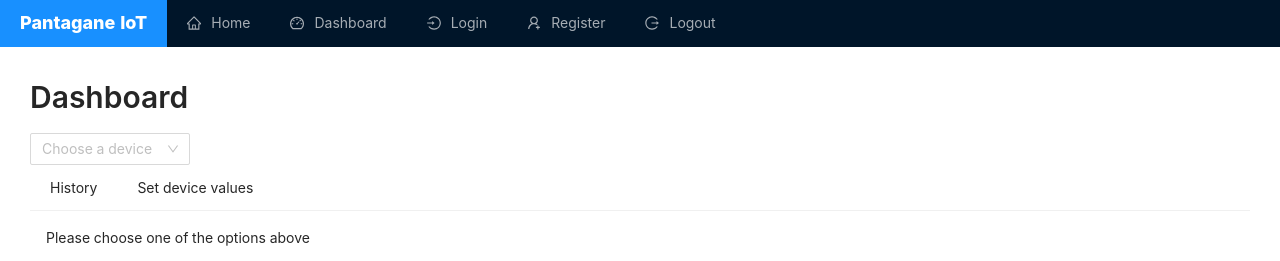
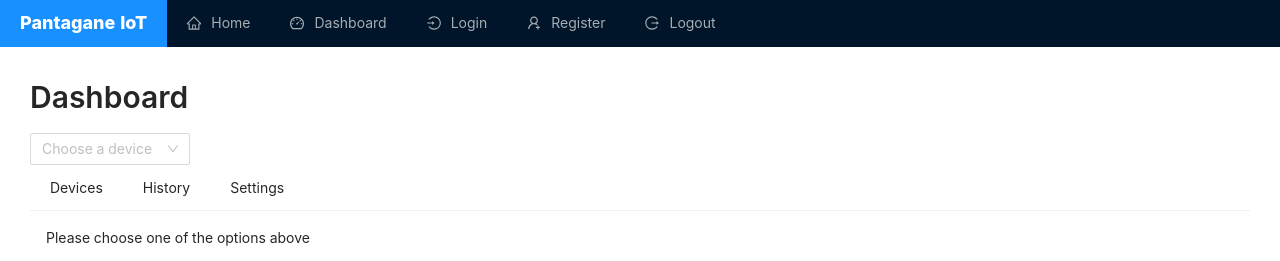
Before and after one commit to tonesija/pantagane, a React (Create React App) app in the folder frontend/: page /dashboard in a window 1280 px wide. Shown: the top 261 px of the page. Built offline with nearby package versions, Linux system fonts and the light colour scheme.

Commit message:
added devices tab, renamed setdevicevalues to settings

```diff
--- a/frontend/src/App.js
+++ b/frontend/src/App.js
@@ -6,7 +6,8 @@ import {
   Register,
   Home,
   History,
-  SetDeviceValues,
+  Settings,
+  Devices,
 } from "./pages";
 
 import "antd/dist/antd.min.css";
@@ -23,8 +24,9 @@ function App() {
               index
               element={<p>Please choose one of the options above</p>}
             />
+            <Route path="devices" element={<Devices />} />
             <Route path="history" element={<History />} />
-            <Route path="setdevicevalues" element={<SetDeviceValues />} />
+            <Route path="settings" element={<Settings />} />
           </Route>
           <Route path="login" element={<Login />} />
           <Route path="register" element={<Register />} />
--- a/frontend/src/pages/Dashboard/Dashboard.js
+++ b/frontend/src/pages/Dashboard/Dashboard.js
@@ -57,14 +57,16 @@ function Dashboard() {
         mode="horizontal"
         items={[
           {
+            label: <Link to="/dashboard/devices">Devices</Link>,
+            key: "dashboard-devices",
+          },
+          {
             label: <Link to="/dashboard/history">History</Link>,
             key: "dashboard-history",
           },
           {
-            label: (
-              <Link to="/dashboard/setdevicevalues">Set device values</Link>
-            ),
-            key: "dashboard-set-values",
+            label: <Link to="/dashboard/settings">Settings</Link>,
+            key: "dashboard-settings",
           },
         ]}
       />
--- /dev/null
+++ b/frontend/src/pages/Dashboard/Devices.js
@@ -0,0 +1,7 @@
+import React from "react";
+
+function Devices() {
+  return <div>Devices</div>;
+}
+
+export default Devices;
--- a/frontend/src/pages/Dashboard/SetDeviceValues.js
+++ /dev/null
@@ -1,9 +0,0 @@
-import React from "react";
-import { useOutletContext } from "react-router-dom";
-
-function SetDeviceValues() {
-  const [currentDevice] = useOutletContext();
-  return <div>SetDeviceValues: {currentDevice || "No device chosen."}</div>;
-}
-
-export default SetDeviceValues;
--- /dev/null
+++ b/frontend/src/pages/Dashboard/Settings.js
@@ -0,0 +1,9 @@
+import React from "react";
+import { useOutletContext } from "react-router-dom";
+
+function Settings() {
+  const [currentDevice] = useOutletContext();
+  return <div>Settings: {currentDevice || "No device chosen."}</div>;
+}
+
+export default Settings;
--- a/frontend/src/pages/Dashboard/index.js
+++ b/frontend/src/pages/Dashboard/index.js
@@ -1,3 +1,4 @@
 export { default as Dashboard } from "./Dashboard";
+export { default as Devices } from "./Devices";
 export { default as History } from "./History";
-export { default as SetDeviceValues } from "./SetDeviceValues";
+export { default as Settings } from "./Settings";
```
